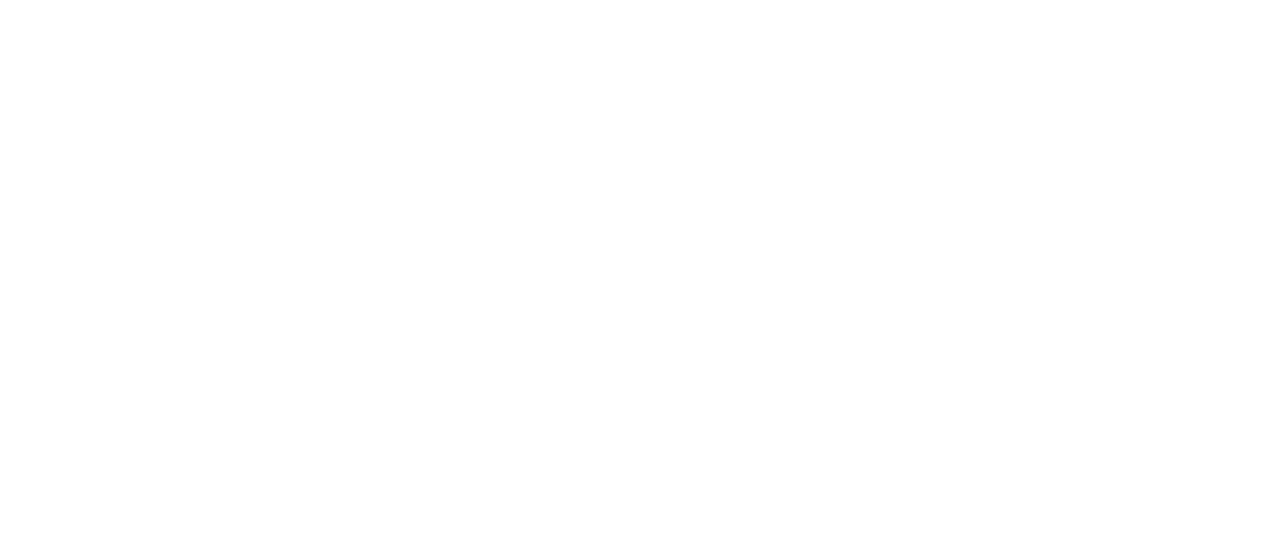
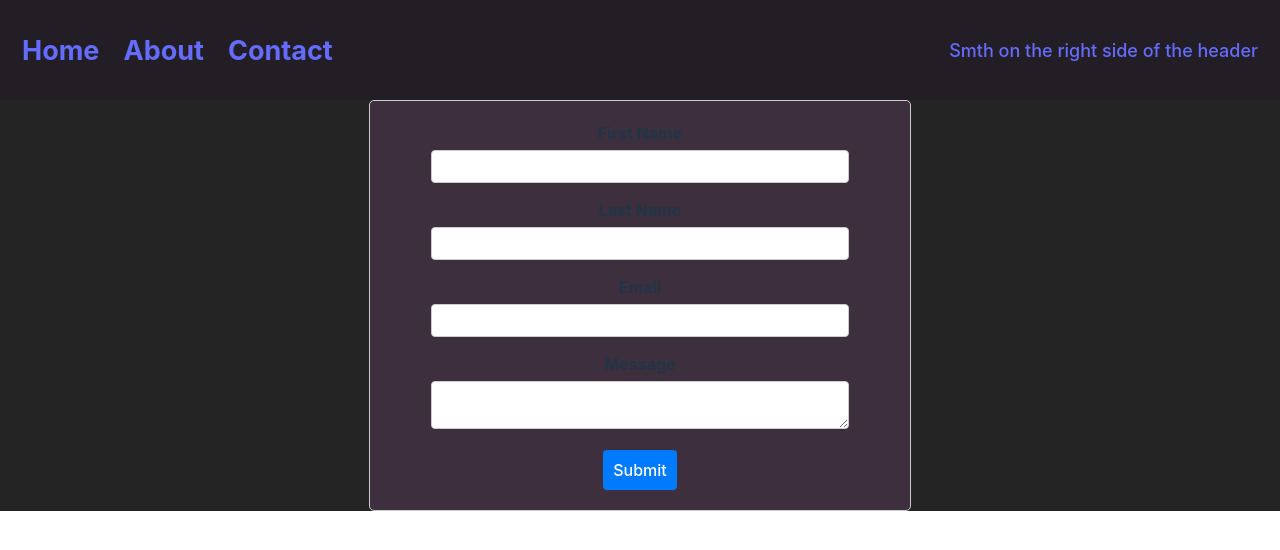
Before and after one commit to Konstantine-T/countries-app, a React (Vite) app: page /contact in a window 1280 px wide. Before the commit this address had no page. Shown: the top 550 px of the page. Built offline with nearby package versions, Linux system fonts and the light colour scheme.

Commit message:
added counties details page, added form page

```diff
--- a/src/App.tsx
+++ b/src/App.tsx
@@ -1,6 +1,8 @@
 import "./App.css";
 import DefaultLayout from "./layouts/default/index";
 import About from "./pages/about/views";
+import Contact from "./pages/contact/view";
+import Country from "./pages/home/views/country/Country";
 import CountriesView from "./pages/home/views/list";
 import { BrowserRouter, Routes, Route } from "react-router-dom";
 
@@ -11,6 +13,8 @@ function App() {
         <Route element={<DefaultLayout />}>
           <Route path="/" element={<CountriesView />} />
           <Route path="about" element={<About />} />
+          <Route path="contact" element={<Contact />} />
+          <Route path="country/:id" element={<Country />} />
         </Route>
       </Routes>
     </BrowserRouter>
--- a/src/components/Header/Header.tsx
+++ b/src/components/Header/Header.tsx
@@ -11,6 +11,9 @@ const Header: React.FC = () => {
         <Link to="about">
           <h2 className={styles["logo"]}>About</h2>
         </Link>
+        <Link to="contact">
+          <h2 className={styles["logo"]}>Contact</h2>
+        </Link>
       </div>
       <div className={styles["header-right"]}>
         <a href="">Smth on the right side of the header</a>
--- /dev/null
+++ b/src/pages/contact/components/Form.module.css
@@ -0,0 +1,43 @@
+.form {
+  max-width: 500px;
+  margin: 0 auto;
+  padding: 20px;
+  border: 1px solid #ccc;
+  border-radius: 5px;
+  background-color: #3d2f3d;
+}
+
+.formGroup {
+  margin-bottom: 15px;
+}
+
+.formGroup label {
+  display: block;
+  margin-bottom: 5px;
+  font-weight: bold;
+}
+
+.formGroup input,
+.formGroup textarea {
+  width: 80%;
+  padding: 8px;
+  border: 1px solid #ccc;
+  border-radius: 4px;
+}
+
+.submitButton {
+  display: block;
+  width: auto;
+  margin: auto;
+  padding: 10px;
+  background-color: #007bff;
+  color: white;
+  border: none;
+  border-radius: 4px;
+  cursor: pointer;
+  font-size: 16px;
+}
+
+.submitButton:hover {
+  background-color: #0056b3;
+}
--- /dev/null
+++ b/src/pages/contact/components/Form.tsx
@@ -0,0 +1,53 @@
+import styles from "./Form.module.css";
+
+const Form: React.FC = () => {
+  const handleSubmit = (e: React.FormEvent<HTMLFormElement>) => {
+    e.preventDefault();
+
+    const target = e.target as HTMLFormElement;
+
+    const data = {
+      firstName: target.firstName.value,
+      lastName: target.lastName.value,
+      email: target.email.value,
+      message: target.message.value,
+    };
+
+    console.log(data);
+
+    target.firstName.value = "";
+    target.lastName.value = "";
+    target.email.value = "";
+    target.message.value = "";
+  };
+
+  return (
+    <form className={styles.form} onSubmit={handleSubmit}>
+      <div className={styles.formGroup}>
+        <label htmlFor="firstName">First Name</label>
+        <input type="text" id="firstName" name="firstName" />
+      </div>
+
+      <div className={styles.formGroup}>
+        <label htmlFor="lastName">Last Name</label>
+        <input type="text" id="lastName" name="lastName" />
+      </div>
+
+      <div className={styles.formGroup}>
+        <label htmlFor="email">Email</label>
+        <input type="email" id="email" name="email" />
+      </div>
+
+      <div className={styles.formGroup}>
+        <label htmlFor="message">Message</label>
+        <textarea id="message" name="message"></textarea>
+      </div>
+
+      <button type="submit" className={styles.submitButton}>
+        Submit
+      </button>
+    </form>
+  );
+};
+
+export default Form;
--- /dev/null
+++ b/src/pages/contact/view/index.tsx
@@ -0,0 +1,13 @@
+import { lazy, Suspense } from "react";
+
+const LazyContact = lazy(() => import("../components/Form"));
+
+const Contact = () => {
+  return (
+    <Suspense fallback={<div>Loading...</div>}>
+      <LazyContact />
+    </Suspense>
+  );
+};
+
+export default Contact;
--- /dev/null
+++ b/src/pages/home/views/country/Country.tsx
@@ -0,0 +1,27 @@
+import { useParams } from "react-router-dom";
+import { countries } from "../list";
+
+const Country = () => {
+  const { id } = useParams<{ id: string }>();
+
+  const country = countries.find((country) => country.id === id);
+
+  console.log(country);
+
+  if (!country) {
+    return <h1>Country not found!</h1>;
+  }
+
+  return (
+    <div className="country-details">
+      <h1>PAGE FOR DETAILS OF THE COUNTRIES</h1>
+      <h1>{country.name}</h1>
+      <p>Capital: {country.capital}</p>
+      <p>Population: {country.population}</p>
+      <p>Area: {country.area}</p>
+      <p>{country.description}</p>
+    </div>
+  );
+};
+
+export default Country;
--- /dev/null
+++ b/src/pages/home/views/list/index.module.css
@@ -0,0 +1,12 @@
+.card-container {
+  display: flex;
+  justify-content: space-between;
+  flex-wrap: nowrap;
+  overflow-x: auto;
+  gap: 20px;
+  padding: 20px;
+}
+
+.card-container > * {
+  flex: 0 0 auto;
+}
--- a/src/pages/home/views/list/index.tsx
+++ b/src/pages/home/views/list/index.tsx
@@ -1,4 +1,6 @@
 import { lazy, Suspense } from "react";
+import styles from "./index.module.css";
+import { Link } from "react-router-dom";
 
 interface Country {
   name: string;
@@ -6,30 +8,64 @@ interface Country {
   population: string;
   area: string;
   description: string;
+  id: string;
 }
 
-const thailand: Country = {
+export const countries: Country[] = [
+  {
     name: "Thailand",
     capital: "Bangkok",
     population: "65 mil",
     area: "513,120 square km",
     description:
       "Thailand is the only Southeast Asian country that was never colonized by an European country. In fact, in the Thai language, the name of the country is Prathet Thai which means “land of the free.” Very fitting! 2. Thailand is where you'll find both the smallest and the largest creatures.",
-};
+    id: "1",
+  },
+  {
+    name: "China mate",
+    capital: "Pekin??",
+    population: "too many for our planet",
+    area: "almost as big as russia",
+    description:
+      "China,[i] officially the People's Republic of China (PRC),[j] is a country in East Asia. With a population exceeding 1.4 billion, it is the world's second-most populous country after India, representing 17.4% of the world population. China spans the equivalent of five time zones and borders fourteen countries by land.[k] With an area of nearly 9.6 million square kilometers (3,700,000 sq mi), it is the third-largest country by total land area.[l] The country is divided into 33 province-level divisions: 22 provinces,[m] five autonomous regions, four municipalities, and two semi-autonomous special administrative regions. Beijing is the country's capital, while Shanghai is its most populous city by urban area and largest financial center.",
+    id: "2",
+  },
+  {
+    name: "Georgia",
+    capital: "Tbilisi",
+    population: "3 mil",
+    area: "69 square km",
+    description:
+      "Georgia (Georgian: საქართველო, romanized: sakartvelo, IPA: [sakʰartʰʷelo] ⓘ) is a transcontinental country in Eastern Europe[10][11][12] and West Asia. It is part of the Caucasus region, bounded by the Black Sea to the west, Russia to the north and northeast, Turkey to the southwest, Armenia to the south, and Azerbaijan to the southeast. Georgia covers an area of 69,700 square kilometres (26,900 sq mi).[13] It has a population of 3.7 million,[b][14] of which over a third live in the capital and largest city, Tbilisi. Georgians, who are native to the region, constitute a majority of the country's population and are its titular nation.",
+    id: "3",
+  },
+];
 
-const LazyCard = lazy(() => import("../../components/Card/Card"))
-const LazyCardContent = lazy(() => import("../../components/Card/CardContent"))
-const LazyCardHeader = lazy(() => import("../../components/Card/CardHeader"))
-const LazyHero = lazy(() => import("../../components/Hero/Hero"))
+const LazyCard = lazy(() => import("../../components/Card/Card"));
+const LazyCardContent = lazy(() => import("../../components/Card/CardContent"));
+const LazyCardHeader = lazy(() => import("../../components/Card/CardHeader"));
+const LazyHero = lazy(() => import("../../components/Hero/Hero"));
 
 const CountriesView = () => {
   return (
     <Suspense fallback={<div>Loading...</div>}>
       <LazyHero />
+      <div className={styles["card-container"]}>
+        {countries.map((country) => {
+          return (
+            <Link
+              to={`/country/${country.id}`}
+              key={country.id}
+              className="card-link"
+            >
               <LazyCard>
-        <LazyCardHeader name={thailand.name} />
-        <LazyCardContent {...thailand} />
+                <LazyCardHeader name={country.name} />
+                <LazyCardContent {...country} />
               </LazyCard>
+            </Link>
+          );
+        })}
+      </div>
     </Suspense>
   );
 };
```
Lines whose indentation alone changed are shown as unchanged.
